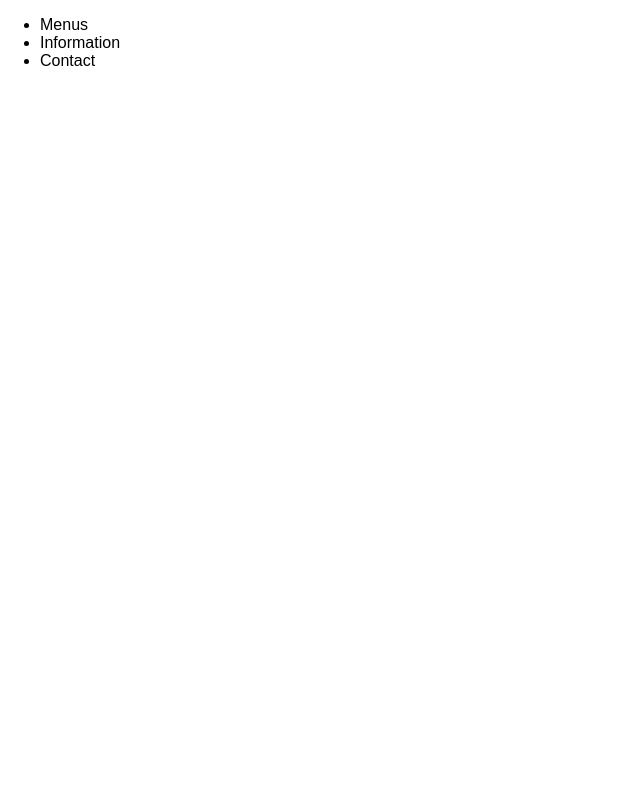
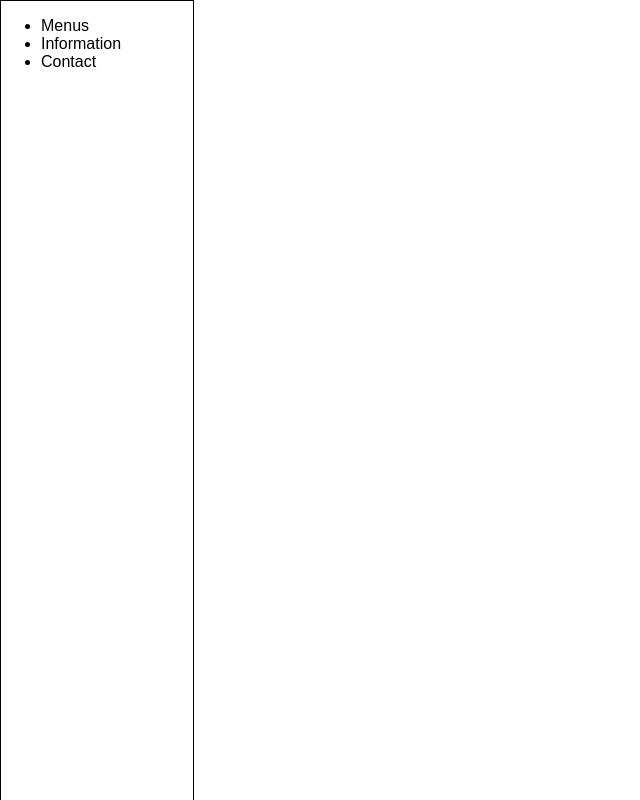
Before and after one commit to alexpriceprogram/Restaurant, a React (Create React App) app: page / in a window 1280 px wide. Shown: the whole page, without its empty margins (0-640 px from the left). Built offline with nearby package versions, Linux system fonts and the light colour scheme.

Commit message:
sticky sidebar

```diff
--- a/src/App/Components/Sidebar.js
+++ b/src/App/Components/Sidebar.js
@@ -6,7 +6,7 @@ class Sidebar extends Component {
 	}
 	render() {
 		return (
-			<div style={{position: "fixed"}}>
+			<div style={{position: "fixed", height: "100%", width: "15%", border: "1px solid black"}}>
 				<ul>
 					<li><a>Menus</a></li>
 					<li><a>Information</a></li>
```
